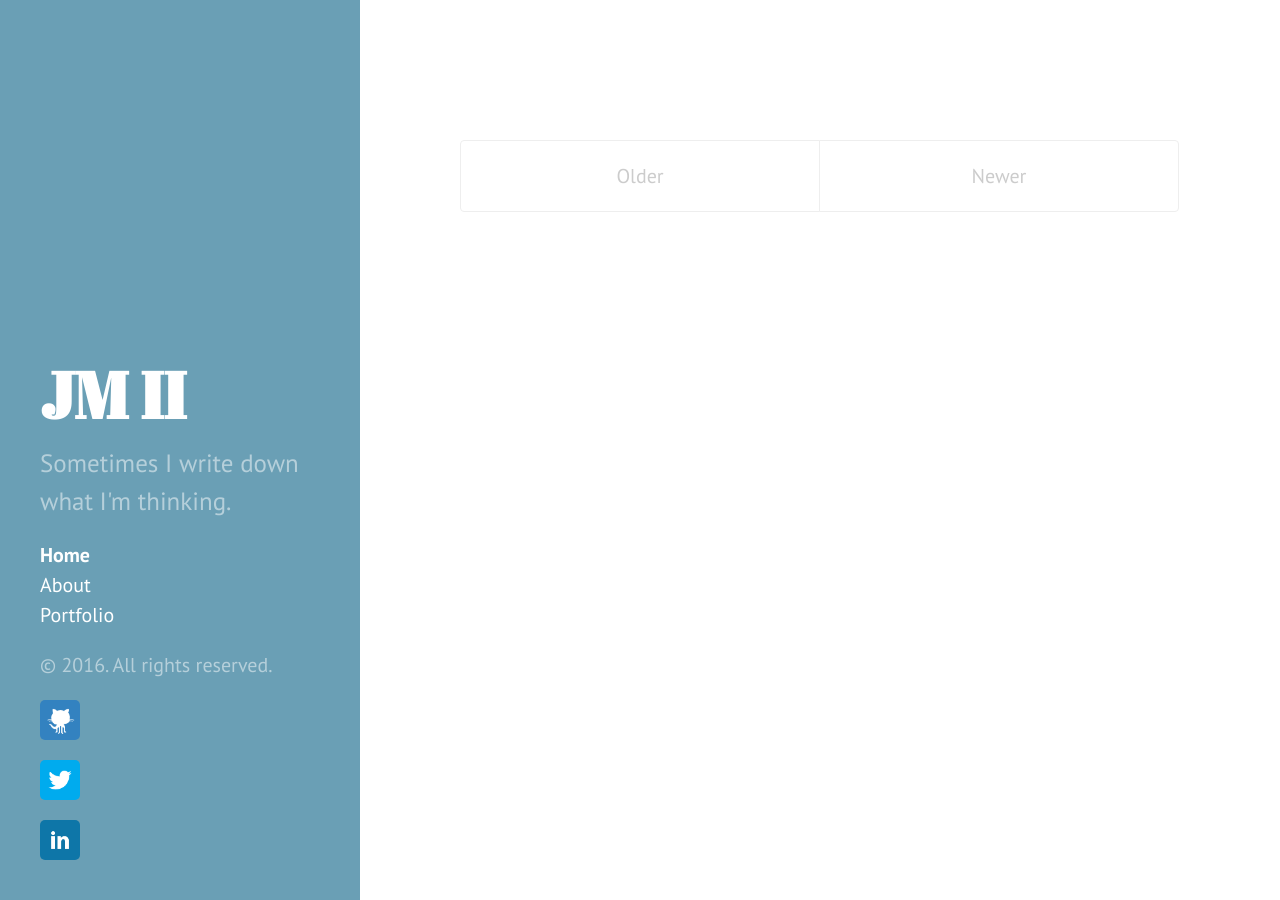
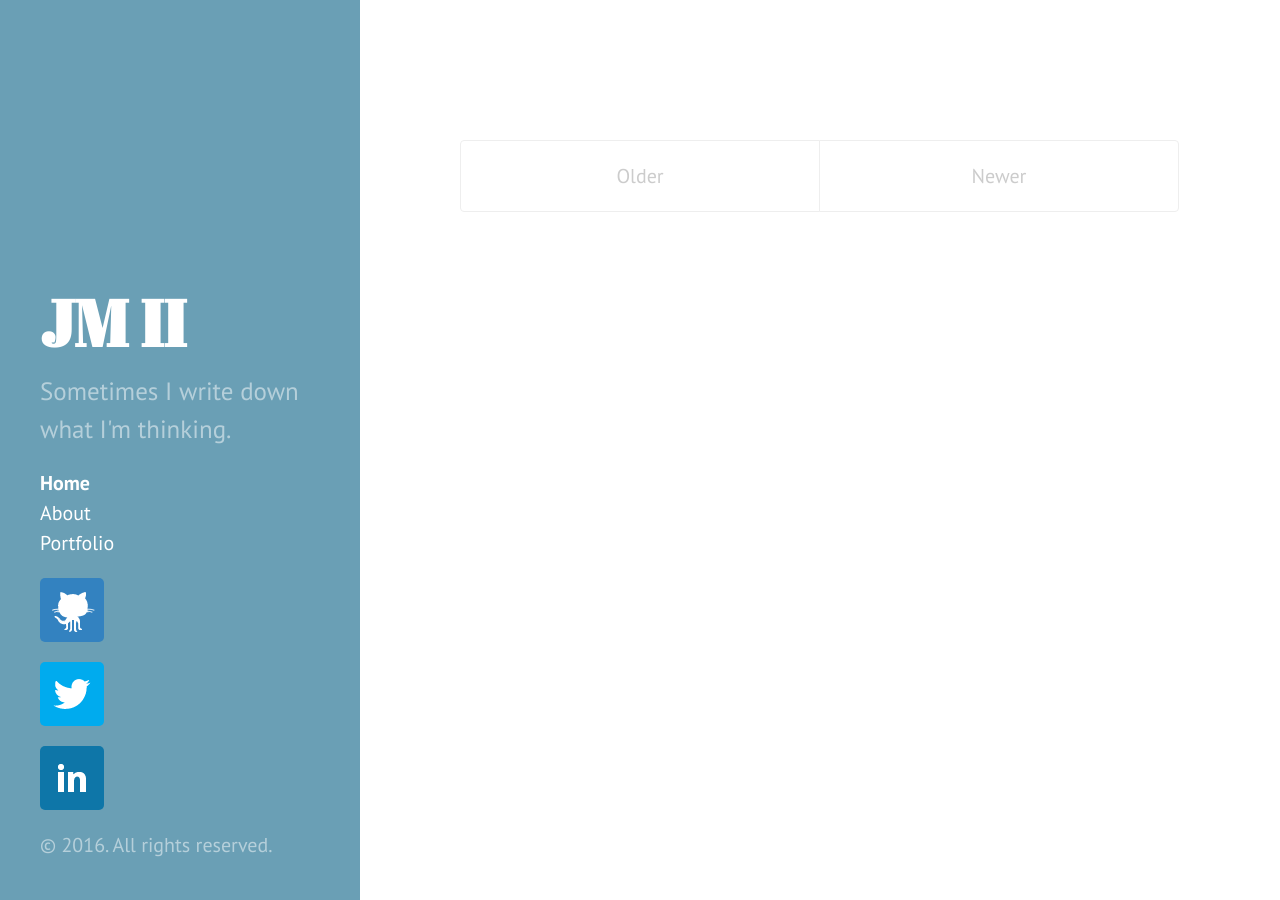
Before and after one commit to ver2point0/ver2point0.github.io, a Jekyll site: the page built from index.html, in a window 1280 px wide. Built offline with Jekyll 4.4.1, drawn with Linux system fonts in a browser that asks for light colours; the list of posts is cut into pages by our own code.

Commit message:
update social icon layout

```diff
--- a/_includes/sidebar.html
+++ b/_includes/sidebar.html
@@ -28,21 +28,25 @@
 
     </ul>
 
+    <div class="social-icon">
+      <a href="https://github.com/ver2point0">
+        <img src="public/github.png" alt="Github Logo">
+      </a>
+      <a href="https://twitter.com/ver2point0">
+        <img src="public/twitter.png" alt="Twitter Logo">
+      </a>
+      <a href="https://www.linkedin.com/in/ver2point0">
+        <img src="public/linkedin.png" alt="LinkedIn Logo">
+      </a>
+    </div>
+
     <p>&copy; {{ site.time | date: '%Y' }}. All rights reserved.</p>
 
-    <div>
-      <small>
-        <a href="https://github.com/ver2point0">
-          <img src="public/github.png" alt="Github Logo" class="social-icon">
-        </a>
-        <a href="https://twitter.com/ver2point0">
-          <img src="public/twitter.png" alt="Twitter Logo" class="social-icon">
-        </a>
-        <a href="https://www.linkedin.com/in/ver2point0">
-          <img src="public/linkedin.png" alt="LinkedIn Logo" class="social-icon">
-        </a>
-      </small>
-    </div>
+    <!--<div>-->
+    <!--  <small>-->
+
+    <!--  </small>-->
+    <!--</div>-->
 
   </div>
 </div>
--- a/public/css/hyde.css
+++ b/public/css/hyde.css
@@ -251,6 +251,7 @@ a.sidebar-nav-item:focus {
 
 /* Social media icons */
 .social-icon {
-  width: 40px;
-  height: 40px;
+  width: 350px;
+  display:block;
+  margin: 0 auto;
 }
```
